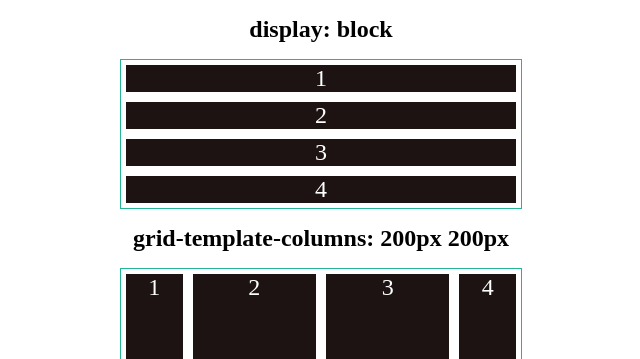
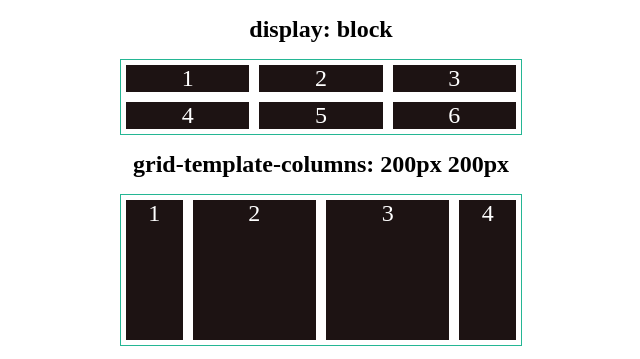
Before and after one commit to GabryelJackson/css-grid, a plain HTML site: page aulas/aula04/index.html in a window 1280 px wide. Shown: the top 359 px of the page, without its empty margins (319-959 px from the left). Drawn offline with Linux system fonts and the light colour scheme.

Commit message:
aprendendo sobre grid-auto-columns

```diff
--- a/aulas/aula04/index.html
+++ b/aulas/aula04/index.html
@@ -15,6 +15,8 @@
             <div class="item">2</div>
             <div class="item">3</div>
             <div class="item">4</div>
+            <div class="item">5</div>
+            <div class="item item-6">6</div>
         </section>
     </div>
 
--- a/aulas/aula04/style.css
+++ b/aulas/aula04/style.css
@@ -10,6 +10,12 @@ h1 {
     max-width: 400px;
     margin: 0 auto;
     border: 1px solid #24b694;
+    grid-template-columns: 1fr 1fr;
+    grid-auto-columns: 1fr
+}
+
+.item-6 {
+    grid-column: 3;
 }
 
 .item {
```
